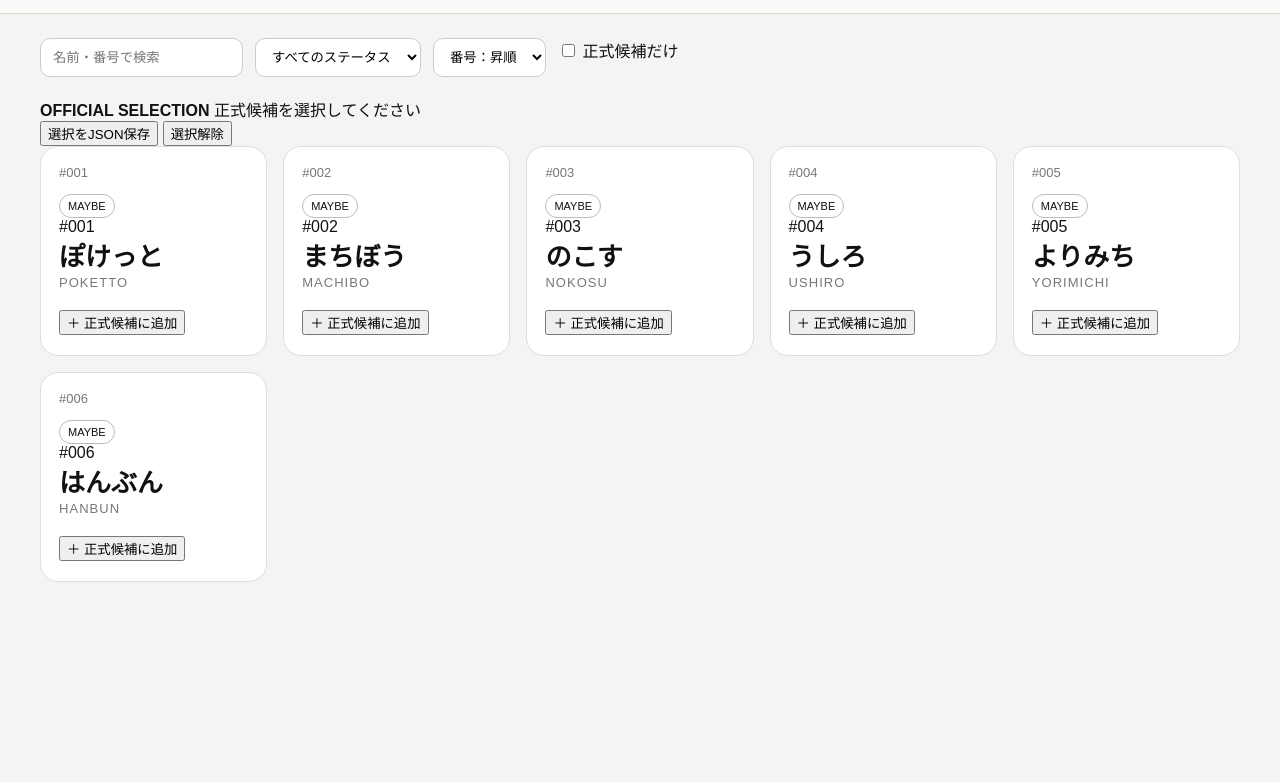
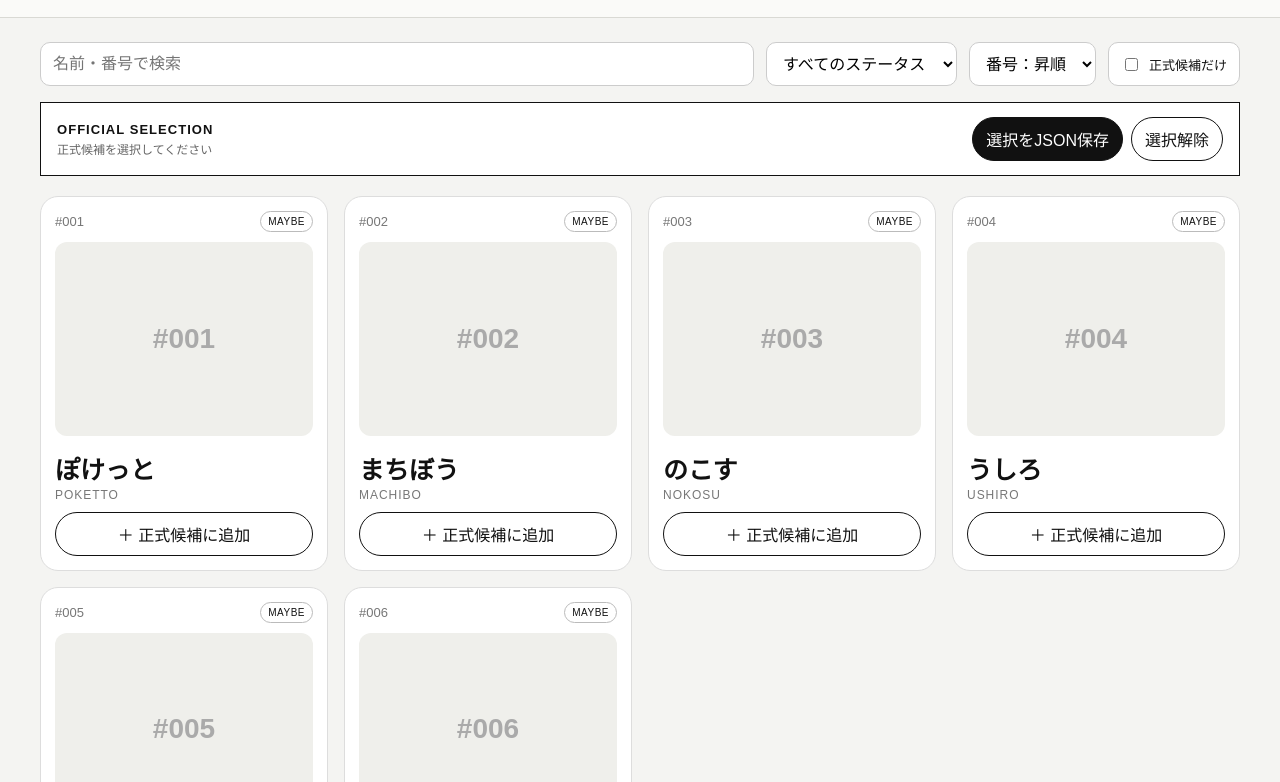
Before and after one commit to takuroikeda-lab/character-encyclopedia, a website: page public/index.html in a window 1280 px wide. Shown: the part 118-900 px from the top of the page. Before the commit the page ends 800 px from the top, so only its background shows below. Drawn offline with Linux system fonts and the light colour scheme.

Commit message:
Style official character selection

```diff
--- a/public/styles.css
+++ b/public/styles.css
@@ -6,51 +6,123 @@
 }
 * { box-sizing: border-box; }
 body { margin: 0; }
+button, input, select { font: inherit; }
+
 header {
   display: flex;
   justify-content: space-between;
   align-items: end;
+  gap: 20px;
   padding: 36px 40px 20px;
   border-bottom: 1px solid #d9d9d4;
   background: #fafaf8;
 }
 h1 { margin: 0; font-size: clamp(28px, 4vw, 54px); letter-spacing: -0.04em; }
-.sub { margin: 0; color: #666; font-size: 14px; }
+.sub { margin: 4px 0 0; color: #666; font-size: 14px; }
+.header-counts { display: flex; gap: 12px; color: #666; font-size: 13px; white-space: nowrap; }
+
 main { padding: 24px 40px 64px; }
-.controls { display: flex; gap: 12px; margin-bottom: 20px; flex-wrap: wrap; }
-select, input {
+.controls { display: flex; gap: 12px; margin-bottom: 16px; flex-wrap: wrap; }
+select, input[type="search"] {
+  min-height: 44px;
   padding: 10px 12px;
   border: 1px solid #ccc;
   border-radius: 10px;
   background: white;
 }
+input[type="search"] { min-width: min(320px, 100%); flex: 1; }
+.toggle {
+  display: inline-flex;
+  align-items: center;
+  gap: 8px;
+  min-height: 44px;
+  padding: 0 12px;
+  border: 1px solid #ccc;
+  border-radius: 10px;
+  background: #fff;
+  font-size: 13px;
+}
+
+.selection-bar {
+  display: flex;
+  justify-content: space-between;
+  align-items: center;
+  gap: 16px;
+  padding: 14px 16px;
+  margin-bottom: 20px;
+  border: 1px solid #111;
+  background: #fff;
+}
+.selection-bar strong { display: block; font-size: 13px; letter-spacing: .08em; }
+#selectionSummary { display: block; margin-top: 3px; color: #666; font-size: 12px; }
+.selection-actions { display: flex; gap: 8px; flex-wrap: wrap; }
+.selection-actions button,
+.select-btn {
+  min-height: 42px;
+  border: 1px solid #111;
+  background: #111;
+  color: #fff;
+  border-radius: 999px;
+  padding: 9px 13px;
+  cursor: pointer;
+}
+.selection-actions .ghost { background: #fff; color: #111; }
+
 .grid {
   display: grid;
-  grid-template-columns: repeat(auto-fill, minmax(220px, 1fr));
+  grid-template-columns: repeat(auto-fill, minmax(230px, 1fr));
   gap: 16px;
 }
 .card {
+  position: relative;
   background: #fff;
   border: 1px solid #ddd;
   border-radius: 18px;
-  padding: 18px;
-  min-height: 210px;
+  padding: 14px;
+  transition: border-color .15s ease, transform .15s ease;
 }
-.id { color: #777; font-size: 13px; margin-bottom: 14px; }
-.name-ja { font-size: 26px; font-weight: 700; margin-bottom: 2px; }
-.name-en { font-size: 13px; color: #777; letter-spacing: .08em; margin-bottom: 20px; }
+.card.is-selected { border: 2px solid #111; padding: 13px; }
+.card-top { display: flex; align-items: center; justify-content: space-between; gap: 8px; margin-bottom: 10px; }
+.id { color: #777; font-size: 13px; }
 .status {
   display: inline-block;
-  padding: 5px 8px;
+  padding: 4px 7px;
   border: 1px solid #bbb;
   border-radius: 999px;
-  font-size: 11px;
+  font-size: 10px;
+  letter-spacing: .05em;
 }
-.empty {
-  margin-top: 24px;
-  color: #777;
-  font-size: 13px;
+.status-keep { background: #111; color: #fff; border-color: #111; }
+.status-drop { opacity: .45; }
+
+.thumb {
+  width: 100%;
+  aspect-ratio: 4 / 3;
+  border-radius: 12px;
+  overflow: hidden;
+  background: #efefeb;
+  margin-bottom: 14px;
 }
-@media (max-width: 640px) {
+.thumb img { width: 100%; height: 100%; object-fit: cover; display: block; }
+.thumb.placeholder { display: grid; place-items: center; color: #aaa; font-size: 28px; font-weight: 700; }
+
+.name-ja { font-size: 25px; font-weight: 700; margin-bottom: 2px; }
+.name-en { font-size: 12px; color: #777; letter-spacing: .08em; margin-bottom: 10px; }
+.meta { font-size: 10px; letter-spacing: .08em; color: #555; margin-bottom: 8px; }
+.concept { min-height: 38px; margin: 0 0 14px; color: #555; font-size: 13px; line-height: 1.5; }
+.select-btn { width: 100%; background: #fff; color: #111; }
+.select-btn.active { background: #111; color: #fff; }
+
+.empty { margin-top: 24px; color: #777; font-size: 13px; }
+
+@media (hover:hover) and (pointer:fine) {
+  .card:hover { transform: translateY(-2px); border-color: #aaa; }
+}
+@media (max-width: 700px) {
+  header { align-items: flex-start; flex-direction: column; }
+  .header-counts { white-space: normal; }
   header, main { padding-left: 20px; padding-right: 20px; }
+  .selection-bar { align-items: flex-start; flex-direction: column; }
+  .selection-actions { width: 100%; }
+  .selection-actions button { flex: 1; }
 }
```
